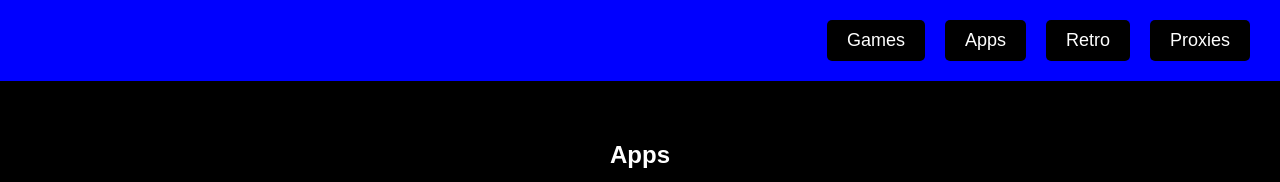
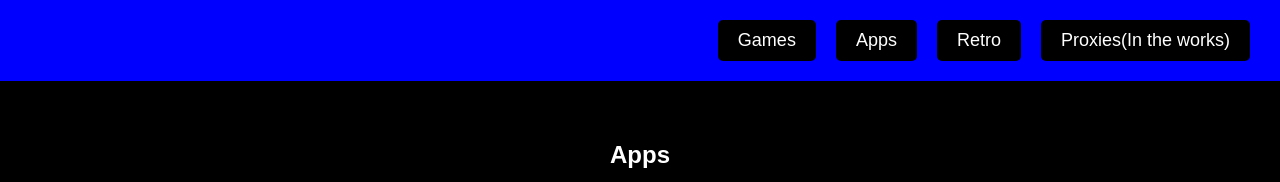
Before and after one commit to Nobody9843/biggamehub2, a plain HTML site: page apps.html in a window 1280 px wide. Shown: the top 182 px of the page. Drawn offline with Linux system fonts and the light colour scheme.

Commit message:
Update apps.html

```diff
--- a/apps.html
+++ b/apps.html
@@ -91,7 +91,7 @@
         <button onclick="location.href='index.html'">Games</button>
         <button onclick="location.href='apps.html'">Apps</button>
         <button onclick="location.href='Retro.html'">Retro</button>
-        <button onclick="location.href='Proxies.html'">Proxies</button>
+        <button onclick="location.href='Proxies.html'">Proxies(In the works)</button>
     </header>
     <div class="section">
         <h2>Apps</h2>
```
